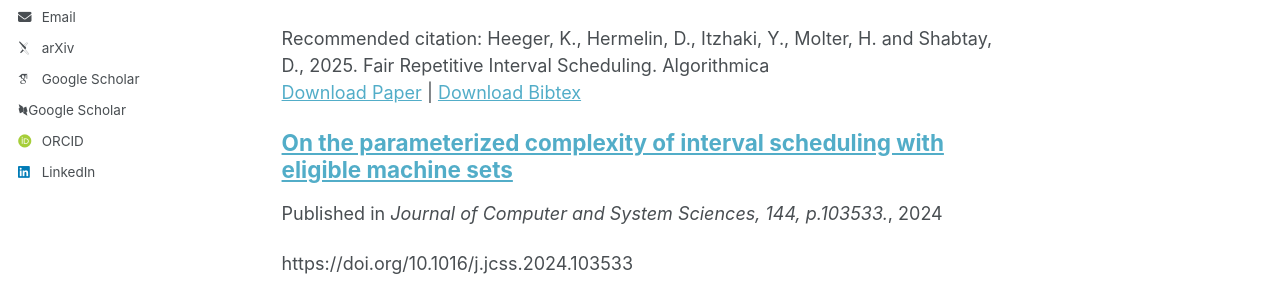
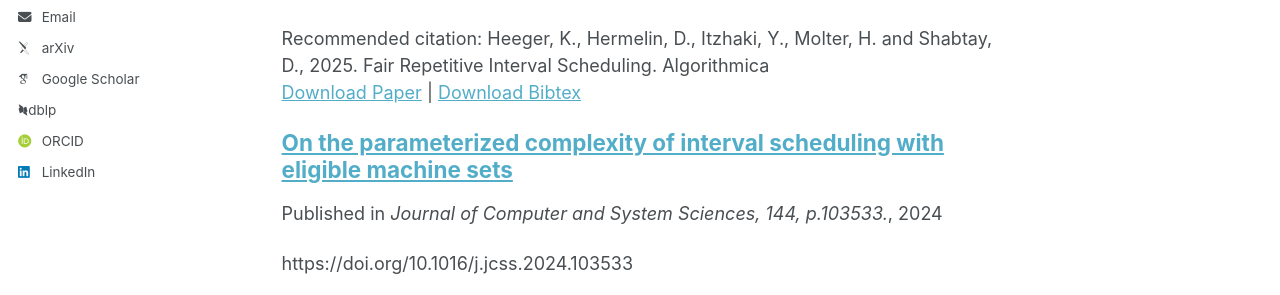
Before and after one commit to yuvalyitz/home, a Jekyll site: the page built from _pages/about.md, in a window 1280 px wide. Shown: the part 378-673 px from the top of the page. Built offline with Jekyll 4.4.1, drawn with Linux system fonts in a browser that asks for light colours; some web fonts are replaced.

Commit message:
Fix dblp link text in author profile

```diff
--- a/_includes/author-profile.html
+++ b/_includes/author-profile.html
@@ -46,7 +46,7 @@
       {% endif %}
       {% if author.googlescholar %}
         <li><a href="{{ author.googlescholar }}"><i class="ai ai-google-scholar icon-pad-right"></i>Google Scholar</a></li>
-        <li><a href="https://dblp.org/pid/309/5696.html"><i class="ai ai-dblp"></i>Google Scholar</a></li>
+        <li><a href="https://dblp.org/pid/309/5696.html"><i class="ai ai-dblp"></i>dblp</a></li>
       {% endif %}
       {% if author.semantic %}
         <li><a href="{{ author.semantic }}"><i class="ai ai-semantic-scholar ai-fw icon-pad-right"></i>Semantic Scholar</a></li>
```
